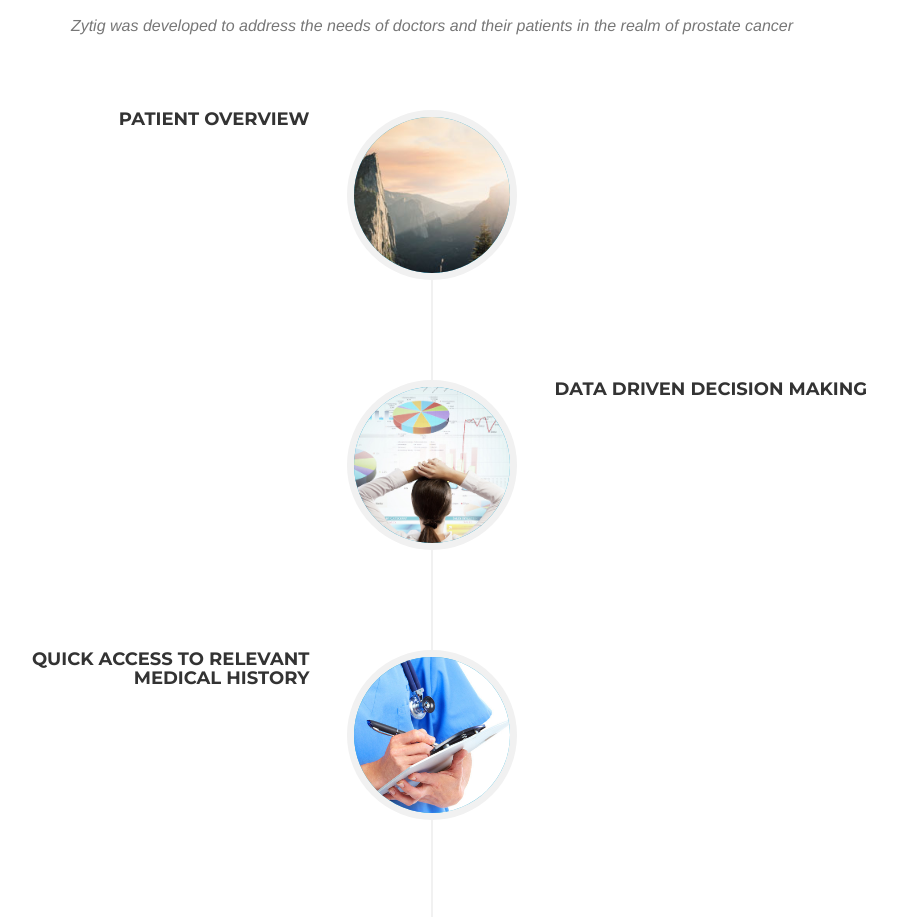
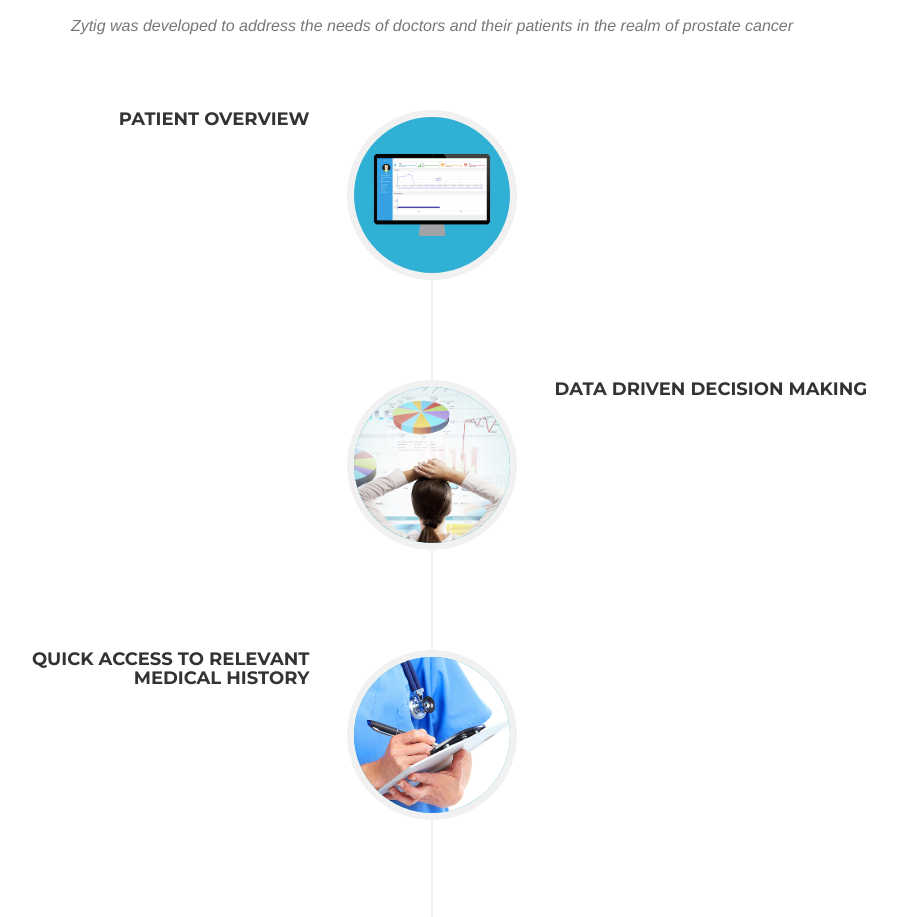
Before and after one commit to ahujamoh/bizwhiz, a website: page index.html in a window 1280 px wide. Shown: the part 1689-2606 px from the top of the page, without its empty margins (208-1105 px from the left). Drawn offline with nearby package versions, Linux system fonts and the light colour scheme; a web font is replaced by a local one.

Commit message:
features

```diff
--- a/index.html
+++ b/index.html
@@ -236,7 +236,7 @@
                     <ul class="timeline">
                         <li>
                             <div class="timeline-image">
-                                <img class="img-circle img-responsive" src="img/about/1.jpg" alt="">
+                                <img class="img-circle img-responsive" src="img/about/cp-patient-overview-mac.png" alt="">
                             </div>
                             <div class="timeline-panel">
                                 <div class="timeline-heading">
```
Also changed, not shown: img/about/cp-patient-overview-mac.png (added).
